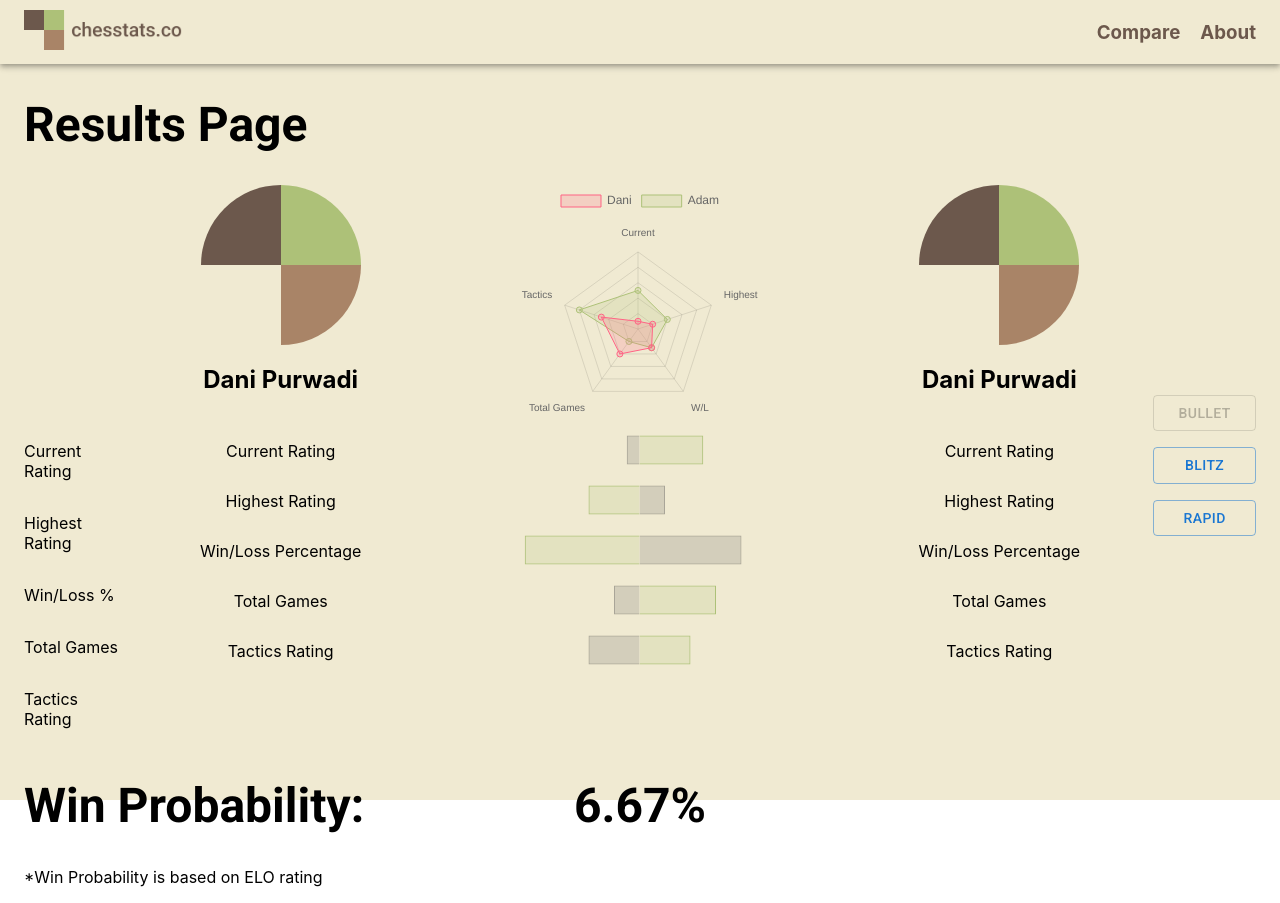
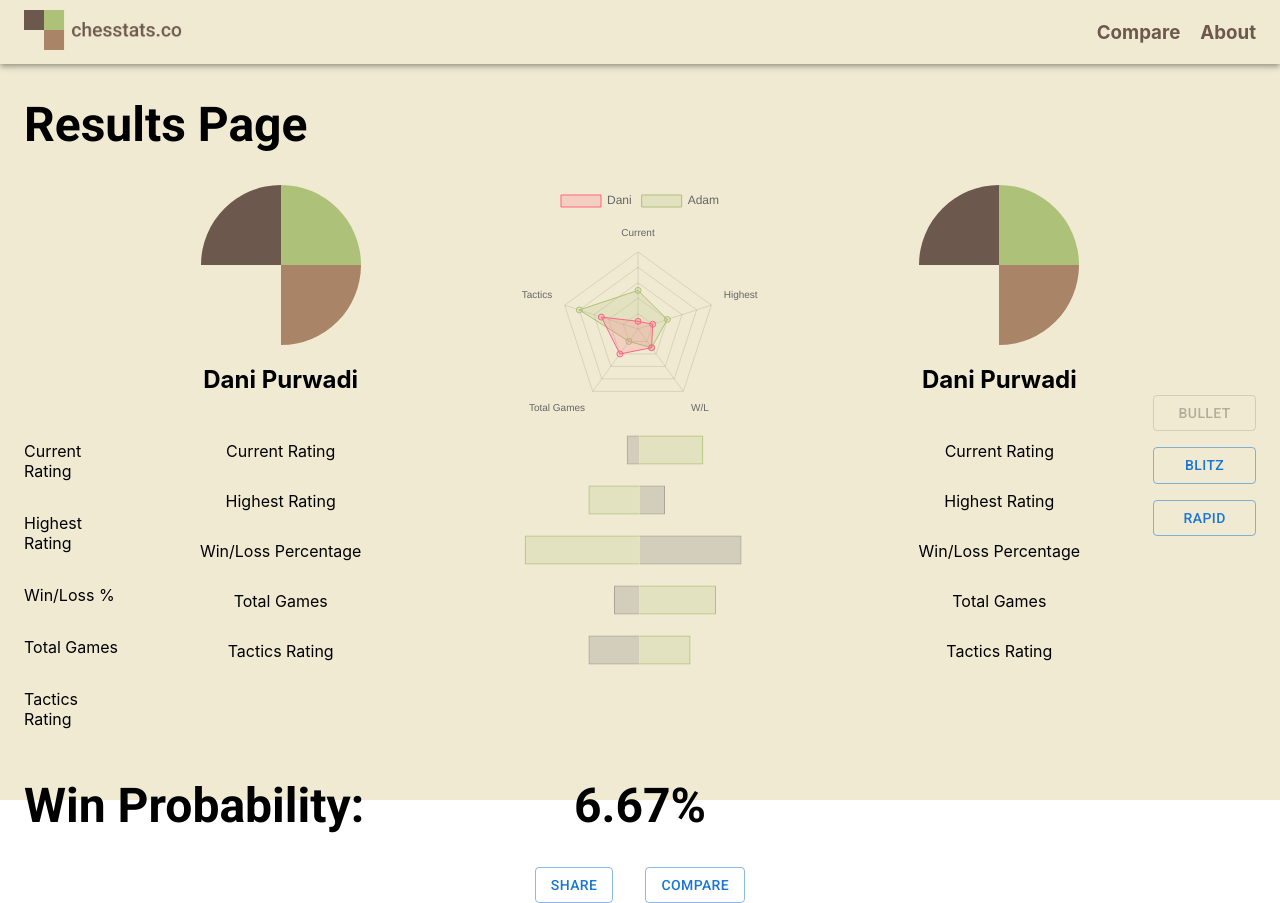
Before and after one commit to danikrisdayadi/chesstats, a React (Create React App) app in the folder client/: page /compare/1/1 in a window 1280 px wide. Built offline with nearby package versions, Linux system fonts and the light colour scheme.

Commit message:
Added sharing buttons

```diff
--- a/client/src/pages/ResultsPage.jsx
+++ b/client/src/pages/ResultsPage.jsx
@@ -88,12 +88,20 @@ function ResultsPage() {
       <Grid container>
         <Grid item xs={6} md={4}>
           <h1>Win Probability:</h1>
-          <p>*Win Probability is based on ELO rating</p>
         </Grid>
         <Grid item xs={6} md={4} align="center">
           <h1>{utils.WinProbabilityCalculator(1500, 1600)}%</h1>
         </Grid>
       </Grid>
+      <Stack
+        direction="row"
+        spacing={4}
+        sx={{ width: "100%" }}
+        justifyContent="center"
+      >
+        <Button variant="outlined">Share</Button>
+        <Button variant="outlined">Compare</Button>
+      </Stack>
     </Container>
   );
 }
```
